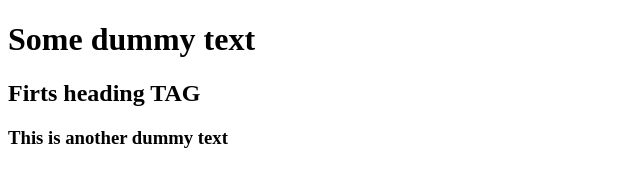
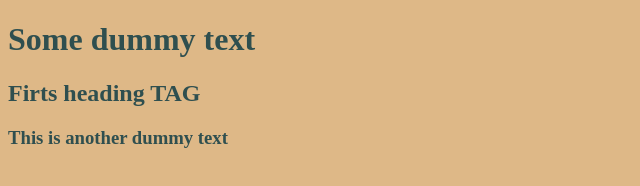
Before and after one commit to MarcAnt/learning-git, a plain HTML site: page public/index.html in a window 1280 px wide. Shown: the whole page, without its empty margins (0-640 px from the left). Drawn offline with Linux system fonts and the light colour scheme.

Commit message:
Adding more changes

```diff
--- a/public/index.html
+++ b/public/index.html
@@ -6,6 +6,7 @@
     <meta name="viewport" content="width=device-width, initial-scale=1.0" />
     <title>Git and GitHub practice</title>
     <script type="module" src="../src/index.js" defer></script>
+    <link rel="stylesheet" href="/public/css/main.css" />
   </head>
   <body>
     <h1>Some dummy text</h1>
```
Also changed, not shown: 2 other files.
